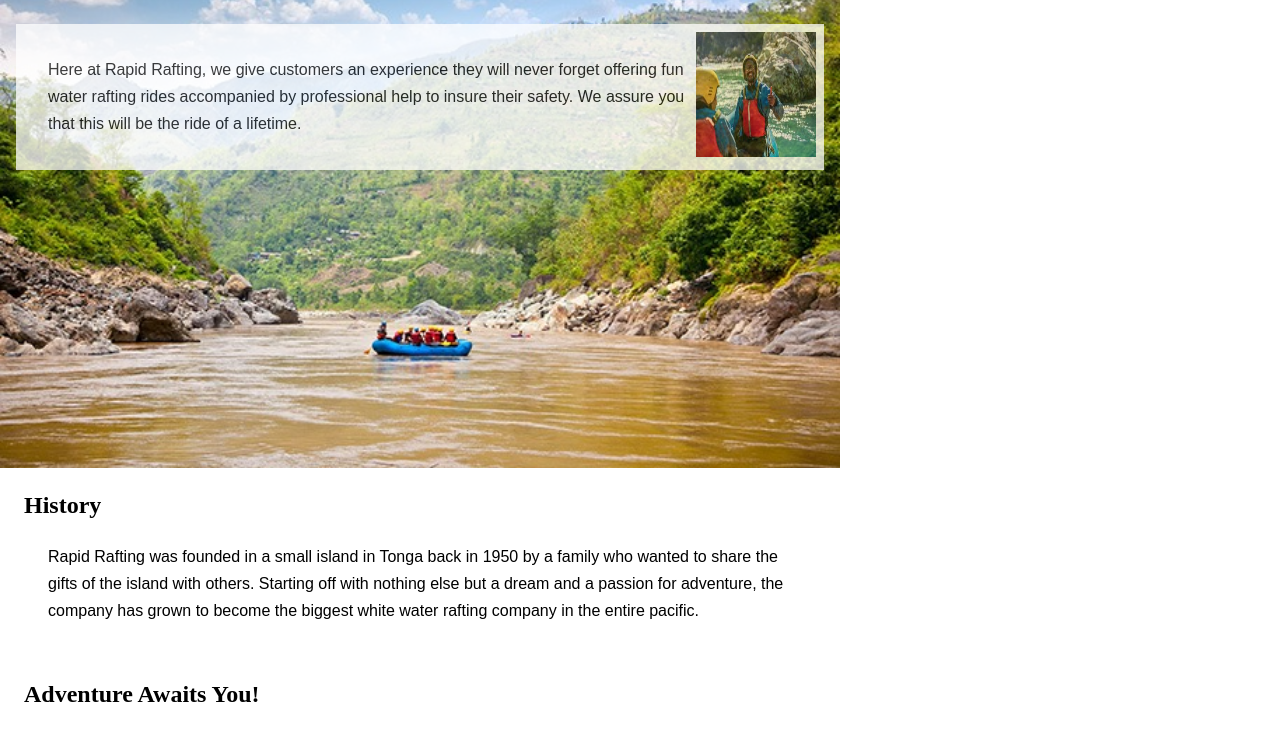
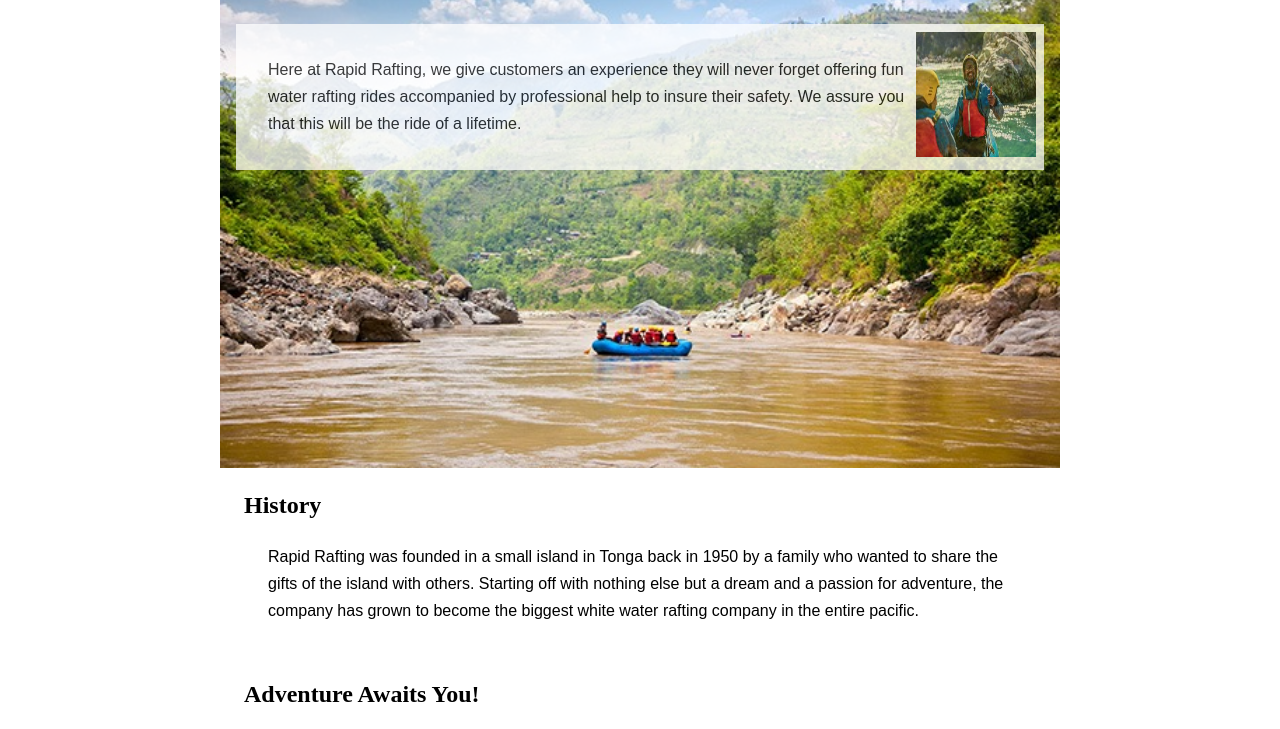
Before and after one commit to siana2002/wdd130, a plain HTML site: page wwr/about.html in a window 1280 px wide. Shown: the part 426-1155 px from the top of the page. Drawn offline with Linux system fonts and the light colour scheme.

Commit message:
correction2

```diff
--- a/wwr_project/about.html
+++ b/wwr/about.html
@@ -4,7 +4,7 @@
 <head>
     <meta charset="UTF-8">
     <meta name="viewport" content="width=device-width, initial-scale=1.0">
-    <title>Douglas Tangi | WDD 130.</title>
+    <title>Douglas Tangi | WWR Project.</title>
     <meta name="description"
       content="Douglas Tangi Whitewater Rafting Page designed with links and information about the company">
     <meta name="author" content="Douglas Tangi">
--- a/wwr_project/styles/rafting.css
+++ b/wwr/styles/rafting.css
@@ -22,7 +22,7 @@ header,
 main,
 footer {
     width: 840px;
-    margin: o auto;
+    margin: 0 auto;
 }
 
 h1 {
```
Also changed, not shown: wwr/images/facebook.svg (renamed from wwr_project/images/facebook.svg), wwr/images/happy_employee.jpeg (renamed from wwr_project/images/happy_employee.jpeg), wwr/images/instagram.svg (renamed from wwr_project/images/instagram.svg), wwr/images/rafting.jpg (renamed from wwr_project/images/rafting.jpg), wwr/images/tiktok.svg (renamed from wwr_project/images/tiktok.svg), wwr/images/z-crossedoars.jpeg (renamed from wwr_project/images/z-crossedoars.jpeg).
